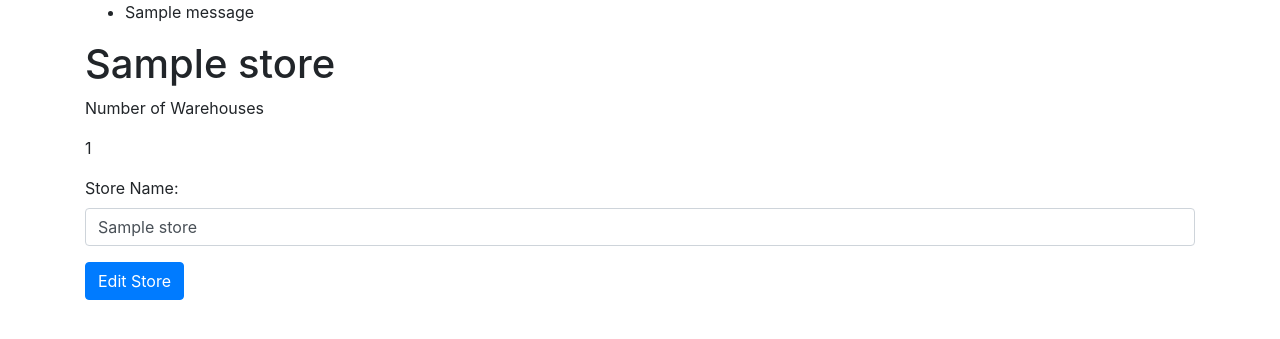
After one commit to whoabe/inv_mgmt, a Python web app: template templates/stores_about.html in a window 1280 px wide. The commit adds this page. Shown: the top 339 px of the page. Run offline with Jinja, Linux system fonts and the light colour scheme; the template is opened without the code that fills it: most values are stand-ins (such as "Sample title", 1, 10 or a date in 2020); one stand-in notice (Sample message) is shown; some libraries are stand-ins or nearby versions.

Commit message:
added delete and edit functions

```diff
--- a/models.py
+++ b/models.py
@@ -21,11 +21,12 @@ class Store(BaseModel):
    name = pw.CharField(unique=True)
 
 class Warehouse(BaseModel):
-   store = pw.ForeignKeyField(Store, backref='warehouses', unique=True)
+   store = pw.ForeignKeyField(Store, backref='warehouses', on_delete='cascade')
+   # took out unique = True
    location = pw.TextField()
 
 class Product(BaseModel):
    name = pw.CharField(index=True)
    description = pw.TextField()
-   warehouse = pw.ForeignKeyField(Warehouse, backref='products')
+   warehouse = pw.ForeignKeyField(Warehouse, backref='products', on_delete='cascade')
    color = pw.CharField(null=True)
--- /dev/null
+++ b/templates/stores_about.html
@@ -0,0 +1,31 @@
+{% extends "_layout.html" %}
+{% block content %}
+
+<!-- Flash messages -->
+{% with messages = get_flashed_messages() %}
+  {% if messages %}
+    <ul class=flashes>
+    {% for message in messages %}
+      <li>{{ message }}</li>
+    {% endfor %}
+    </ul>
+  {% endif %}
+{% endwith %}
+<!--  -->
+
+<h1>{{store.name}}</h1>
+<p>Number of Warehouses</p>
+<p>{{store.warehouses|length}}</p>
+
+<form action="{{ url_for('edit',id=store.id) }}" method="POST">
+    <!-- need to pass in the id into this form action in order to form to direct it to the correct url. otherwise, the form doesnt know which url to go to -->
+    <div class="form-group">
+    <label for="store_name">Store Name:</label>
+      <input type='text' name='name' class="form-control" value="{{store.name}}"/>
+    </div>
+
+    <button type="submit" class="btn btn-primary">Edit Store</button>
+
+</form>
+
+{% endblock %}
```
Also changed, not shown: server.py (+33 -0 lines), templates/stores.html (+31 -0 lines).
